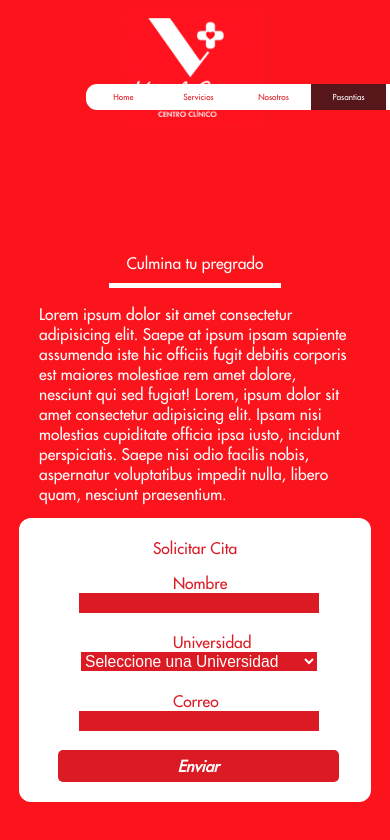
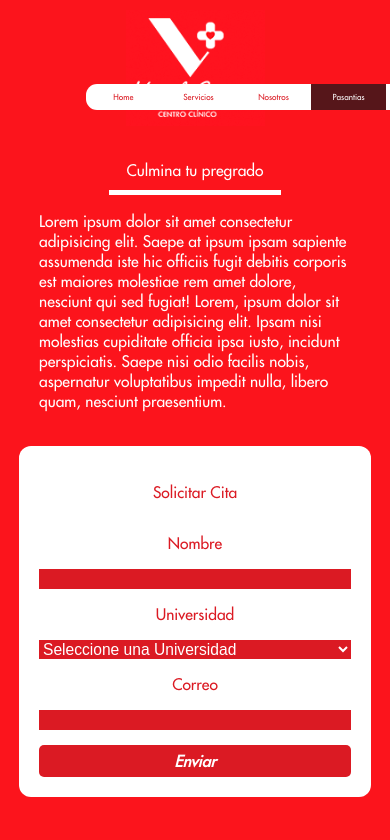
Before and after one commit to MarUser04/clinica-vainil-street, an Angular app: page /pasantias in a window 390 px wide. Shown: the top 840 px of the page. Built offline with nearby package versions, Linux system fonts and the light colour scheme.

Commit message:
Internship responsive

```diff
--- a/src/app/components/background/background.component.scss
+++ b/src/app/components/background/background.component.scss
@@ -42,6 +42,7 @@
 
     @media screen and (max-width: $customBreakpoint) {
       background-image: none !important;
+      display: none;
     }
   }
 
--- a/src/app/components/internship/internship.component.html
+++ b/src/app/components/internship/internship.component.html
@@ -19,7 +19,7 @@
         </div>
     </div>
     <div class="intershipForm">
-        <span>Solicitar Cita</span>
+        <p>Solicitar Cita</p>
         <div class="intershipForm__container">
             <div class="intershipForm__container__input">
                 <p class="intershipForm__container__input__text">Nombre</p>
--- a/src/app/components/internship/internship.component.scss
+++ b/src/app/components/internship/internship.component.scss
@@ -29,12 +29,10 @@
   }
 
   @media screen and (max-width: $customBreakpoint) {
-    top: 30%;
-    left: 0;
-    right: 0;
-    margin: auto;
+    position: static;
     width: 80%;
     align-items: center;
+    margin: 20px auto;
 
     & * {
       font-size: 4vw;
@@ -57,12 +55,10 @@
   font-family: 'Futura', 'arial', sans-serif;
   font-size: 1vw;
 
-  & span {
-    font-size: 1.2vw;
-  }
-
   &__container__input {
     display: flex;
+
+    @media screen and (min-width: $customBreakpoint) {
       height: 7vh;
       justify-content: flex-start;
       align-items: center;
@@ -85,6 +81,7 @@
 
       &__text {
         width: 15%;
+      }
     }
 
     @media screen and (max-width: $customBreakpoint) {
@@ -113,17 +110,16 @@
     @media screen and (max-width: $customBreakpoint) {
       margin-top: 15px;
       display: block;
-      width: 90%;
+      width: 100%;
     }
   }
 
   @media screen and (max-width: $customBreakpoint) {
-    bottom: 5%;
-    left: 0;
-    right: 0;
-    margin: auto;
+    position: static;
+    display: block;
+    margin: 10px auto;
     width: 80%;
-    align-items: center;
+    text-align: center;
 
     & * {
       font-size: 4vw !important;
@@ -132,11 +128,9 @@
 }
 
 select {
+  @media screen and (min-width: $customBreakpoint) {
     width: 80%;
     margin-left: 8px;
-
-  @media screen and (min-width: $customBreakpoint) {
-    margin-left: 0;
   }
 }
 
```
Also changed, not shown: 1 other file (tests, documents, lock files or other folders). Lines whose indentation alone changed are shown as unchanged.
